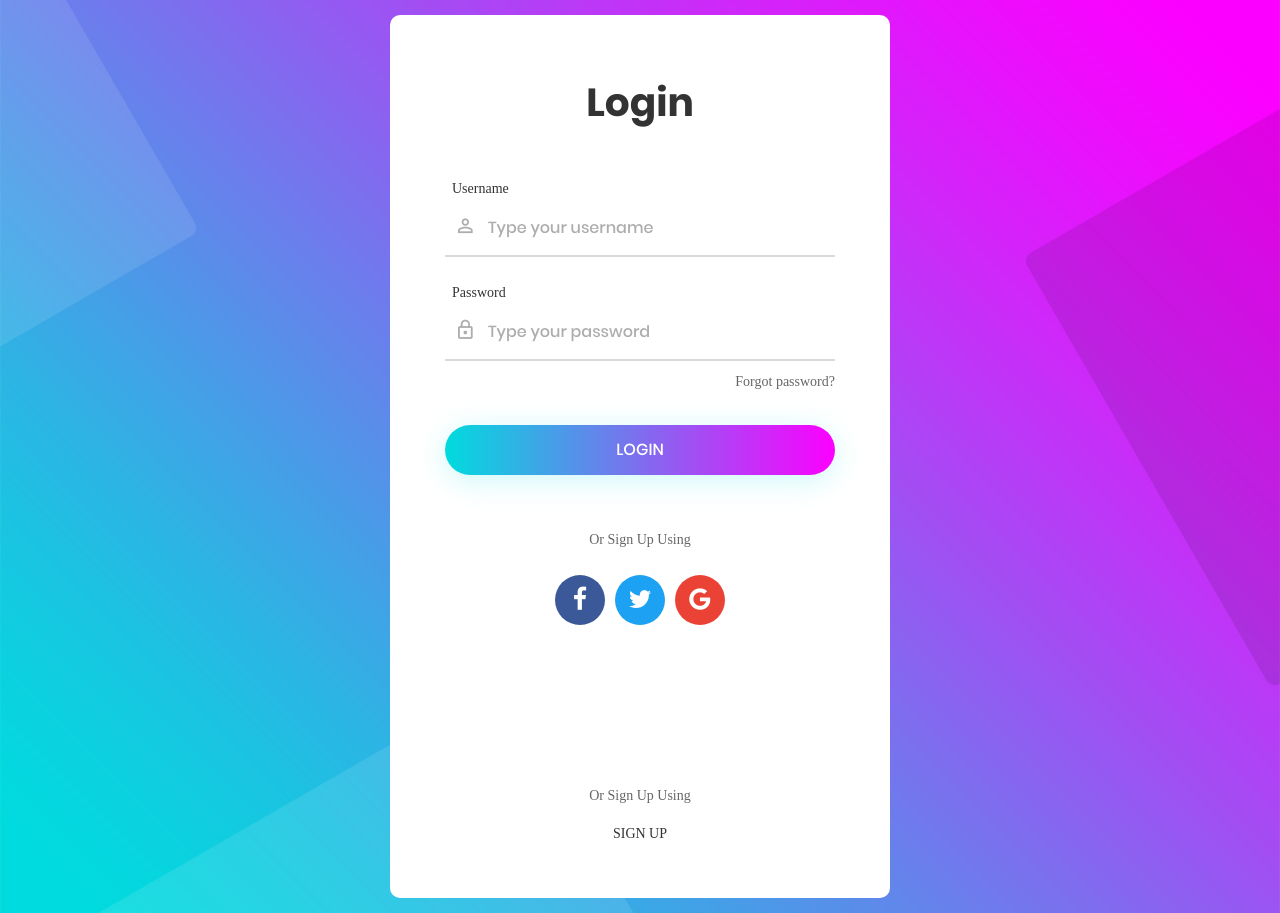
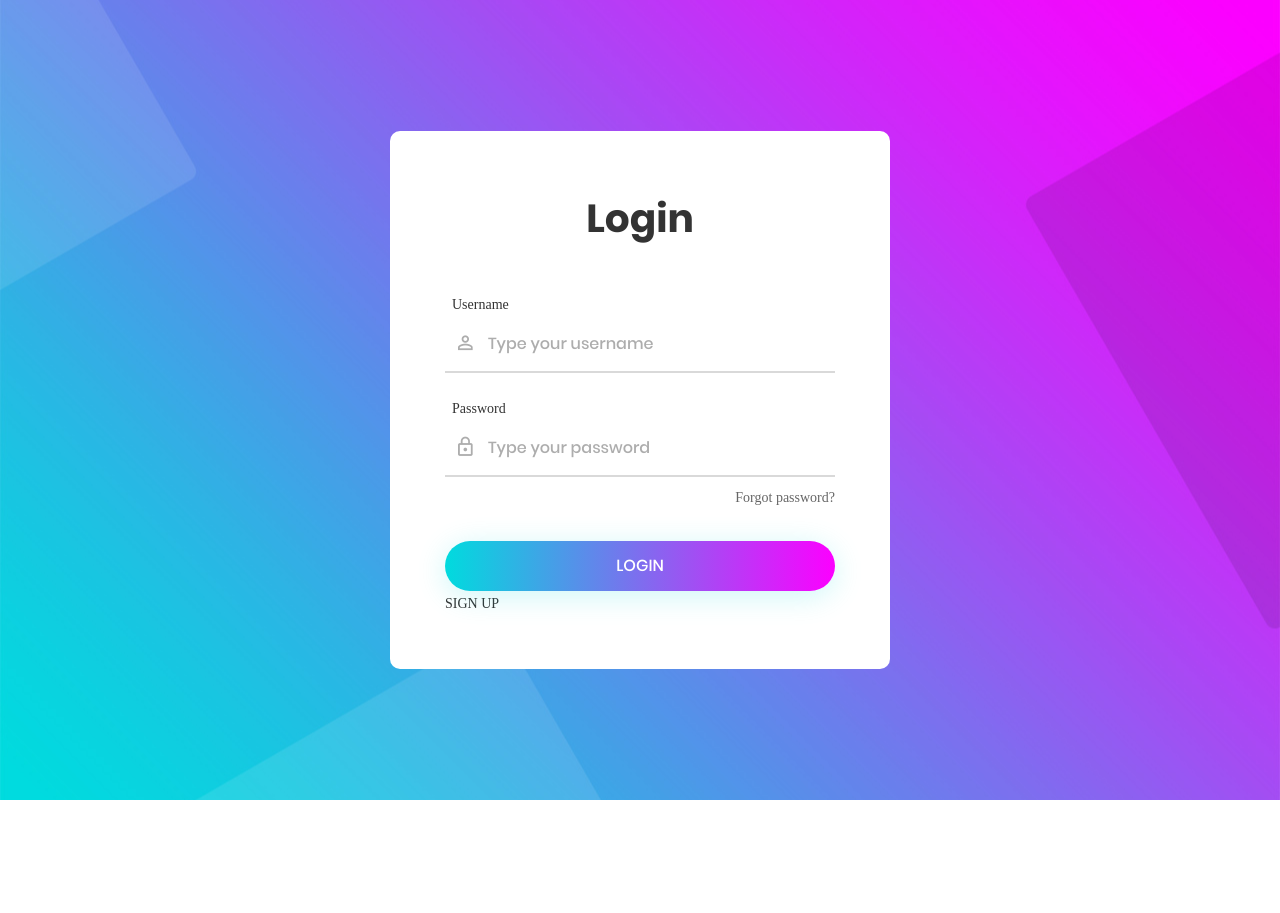
Before and after one commit to Snarky36/smartbiding, a plain HTML site: page Login/index.html in a window 1280 px wide. After the commit the page ends 800 px from the top, so only its background shows below. Drawn offline with Linux system fonts and the light colour scheme; a web font is replaced by a local one.

Commit message:
Update index.html

```diff
--- a/Login/index.html
+++ b/Login/index.html
@@ -64,31 +64,6 @@
 						</div>
 					</div>
 
-					<div class="txt1 text-center p-t-54 p-b-20">
-						<span>
-							Or Sign Up Using
-						</span>
-					</div>
-
-					<div class="flex-c-m">
-						<a href="#" class="login100-social-item bg1">
-							<i class="fa fa-facebook"></i>
-						</a>
-
-						<a href="#" class="login100-social-item bg2">
-							<i class="fa fa-twitter"></i>
-						</a>
-
-						<a href="#" class="login100-social-item bg3">
-							<i class="fa fa-google"></i>
-						</a>
-					</div>
-
-					<div class="flex-col-c p-t-155">
-						<span class="txt1 p-b-17">
-							Or Sign Up Using
-						</span>
-
 						<a href="#" class="txt2">
 							Sign Up
 						</a>
```
